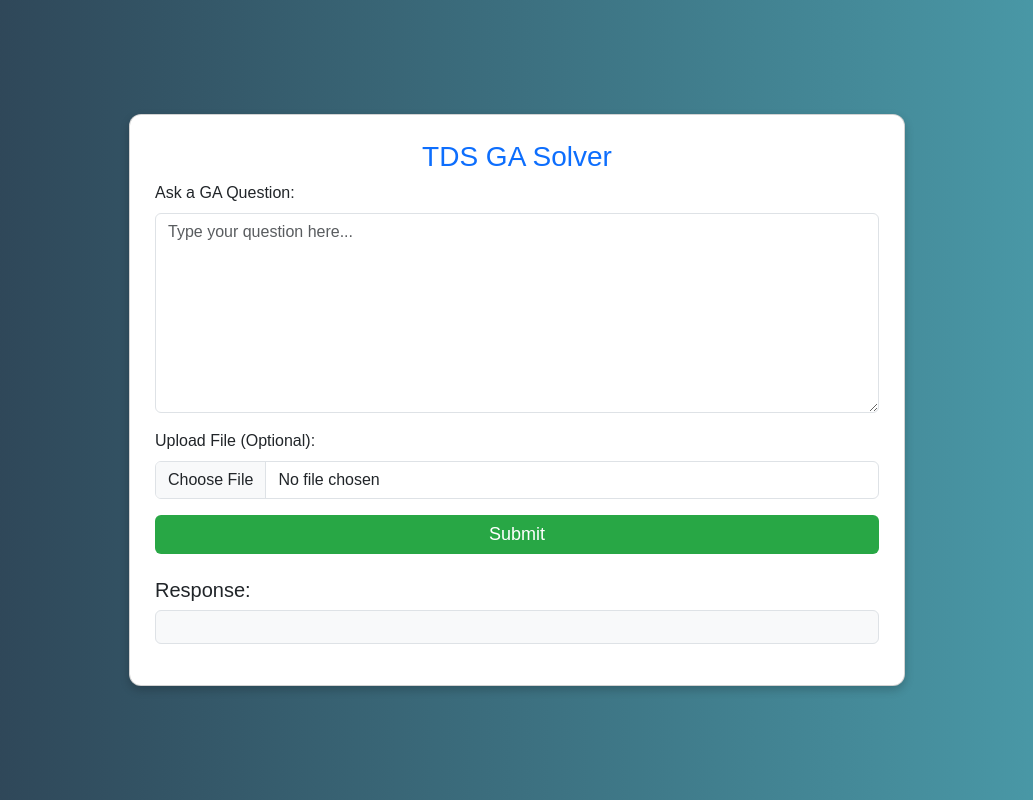
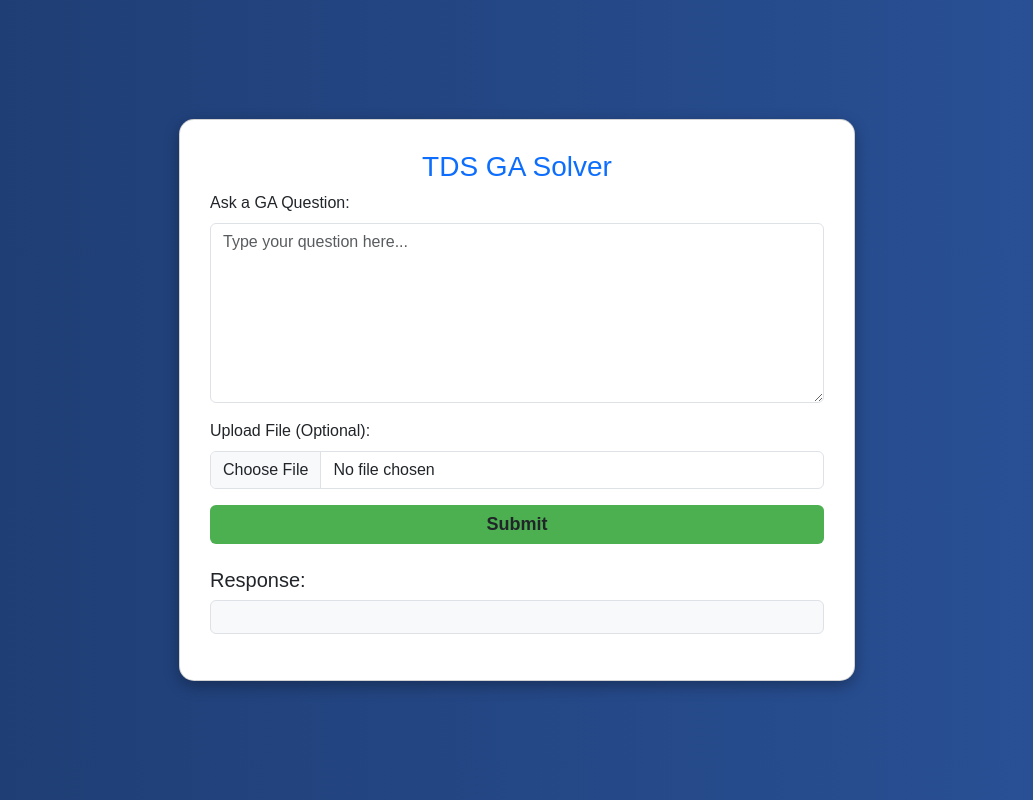
Before and after one commit to reshav09/TDS-Project-2, a website: page index.html in a window 1280 px wide. Shown: the whole page, without its empty margins (123-1156 px from the left). Drawn offline with nearby package versions, Linux system fonts and the light colour scheme.

Commit message:
Updated API logic 2.0

```diff
--- a/index.html
+++ b/index.html
@@ -8,8 +8,8 @@
     <link href="https://cdn.jsdelivr.net/npm/bootstrap@5.3.0/dist/css/bootstrap.min.css" rel="stylesheet">
     <style>
         body {
-            background: linear-gradient(to right, #2c3e50, #4ca1af);
-            font-family: Arial, sans-serif;
+            background: linear-gradient(to right, #1e3c72, #2a5298);
+            font-family: 'Poppins', sans-serif;
             min-height: 100vh;
             display: flex;
             justify-content: center;
@@ -18,55 +18,54 @@
         }
 
         .container {
-            max-width: 800px;
+            max-width: 700px;
             width: 100%;
         }
 
         .card {
-            border-radius: 12px;
-            padding: 25px;
-            box-shadow: 0px 4px 10px rgba(0, 0, 0, 0.2);
+            border-radius: 15px;
+            padding: 30px;
+            box-shadow: 0px 5px 15px rgba(0, 0, 0, 0.3);
             background: #fff;
         }
 
         textarea {
             resize: vertical;
-            height: 200px;
+            height: 180px;
+            border-radius: 10px;
+        }
+
+        .btn-custom {
+            background: #4CAF50 !important;
+            border: none;
+            font-size: 18px;
+            font-weight: bold;
+            transition: 0.3s;
+        }
+
+        .btn-custom:hover {
+            background: #388E3C !important;
         }
 
         .loading {
             display: none;
-            border: 3px solid #fff;
-            border-top: 3px solid #28a745;
+            border: 3px solid transparent;
+            border-top: 3px solid #fff;
             border-radius: 50%;
             width: 18px;
             height: 18px;
             animation: spin 1s linear infinite;
+            margin-left: 10px;
         }
 
         @keyframes spin {
-            0% {
-                transform: rotate(0deg);
-            }
-
-            100% {
-                transform: rotate(360deg);
-            }
+            0% { transform: rotate(0deg); }
+            100% { transform: rotate(360deg); }
         }
 
         .error-message {
             color: red;
             font-weight: bold;
-        }
-
-        .btn-success {
-            background-color: #28a745 !important;
-            border: none;
-            font-size: 18px;
-        }
-
-        .btn-success:hover {
-            background-color: #218838 !important;
         }
     </style>
 </head>
@@ -78,15 +77,13 @@
             <form id="tds-form">
                 <div class="mb-3">
                     <label for="question" class="form-label">Ask a GA Question:</label>
-                    <textarea class="form-control" id="question" name="question"
-                        placeholder="Type your question here..." rows="6" required></textarea>
+                    <textarea class="form-control" id="question" name="question" placeholder="Type your question here..." required></textarea>
                 </div>
                 <div class="mb-3">
                     <label for="file" class="form-label">Upload File (Optional):</label>
-                    <input type="file" class="form-control" id="file" name="file"
-                        accept=".png,.json,.jsonl,.pdf,.xlsx,.csv,.zip,.jpg,.jpeg,.txt,.md,.webp">
+                    <input type="file" class="form-control" id="file" name="file" accept=".png,.json,.jsonl,.pdf,.xlsx,.csv,.zip,.jpg,.jpeg,.txt,.md,.webp">
                 </div>
-                <button type="submit" class="btn btn-success w-100 d-flex justify-content-center align-items-center">
+                <button type="submit" class="btn btn-custom w-100 d-flex justify-content-center align-items-center">
                     Submit <span class="loading"></span>
                 </button>
             </form>
@@ -107,7 +104,6 @@
             let responseBox = document.getElementById("response");
             let loadingIndicator = document.querySelector(".loading");
 
-            // Clear response box & show loading
             responseBox.textContent = "";
             loadingIndicator.style.display = "inline-block";
 
@@ -118,7 +114,6 @@
             }
 
             formData.append("question", questionValue);
-
             if (fileInput) {
                 formData.append("file", fileInput);
             }
@@ -130,12 +125,11 @@
                 });
 
                 if (!response.ok) {
-                    throw new Error(`Server Error: ${response.status}, ${response.json}`);
+                    throw new Error(`Server Error: ${response.status}`);
                 }
 
                 let result = await response.json();
                 responseBox.innerHTML = `<strong>Response:</strong>\n${JSON.stringify(result, null, 2)}`;
-
                 document.getElementById("tds-form").reset();
             } catch (error) {
                 responseBox.innerHTML = `<span class="error-message">Error: ${error.message}</span>`;
```
